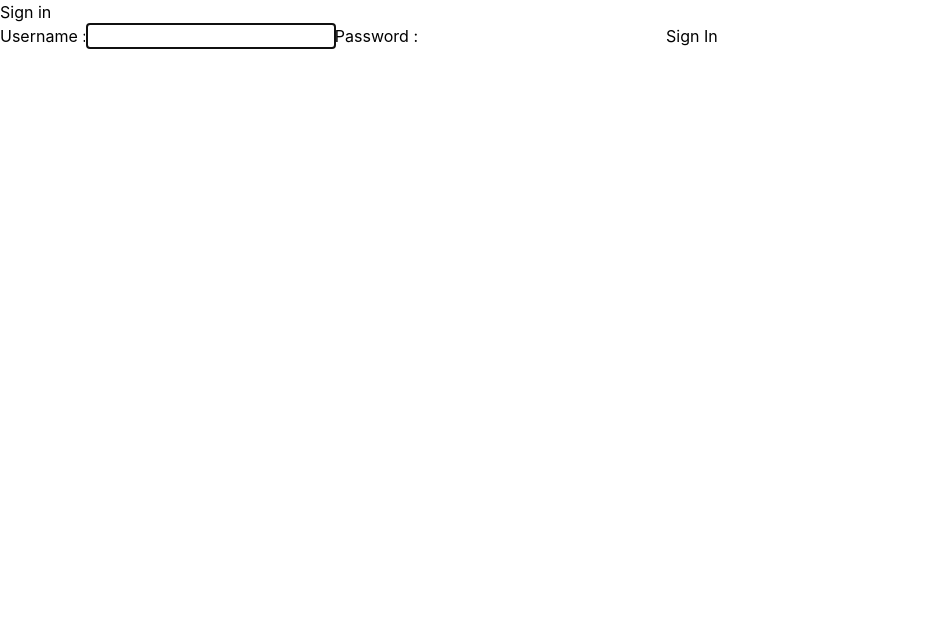
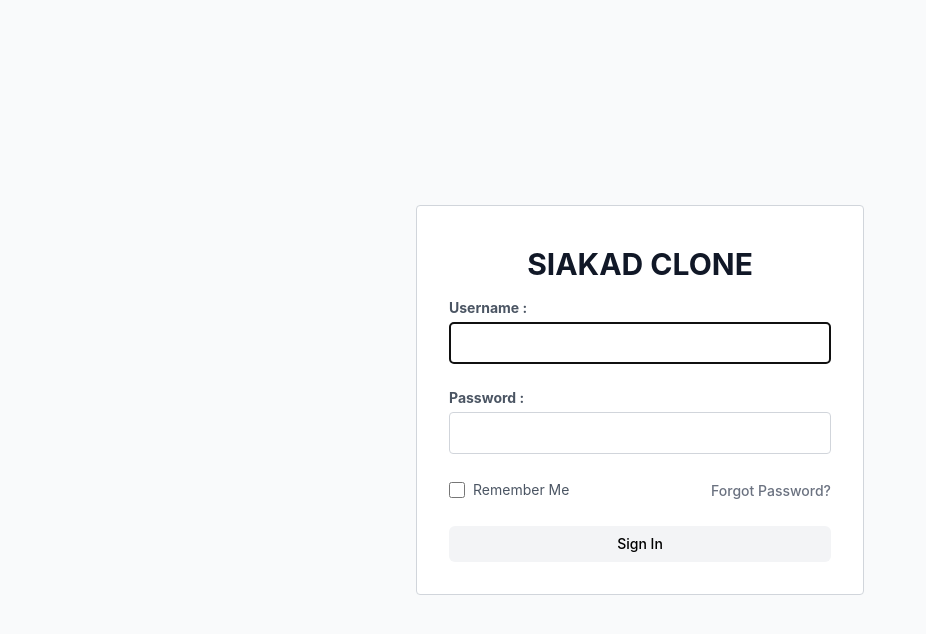
Before and after one commit to MrNewbie3/frontend-siakad-clone, a React (Create React App) app: page / in a window 1280 px wide. Shown: the top 634 px of the page, without its empty margins (0-926 px from the left). Built offline with nearby package versions, Linux system fonts and the light colour scheme.

Commit message:
add - login and destructure folder

```diff
--- a/src/App.js
+++ b/src/App.js
@@ -1,4 +1,4 @@
-import Login from "./Login";
+import Login from "./pages/Login";
 
 function App() {
   return (
--- a/src/Login.js
+++ /dev/null
@@ -1,71 +0,0 @@
-import React, { useRef, useState, useEffect, useContext } from "react";
-import AuthContext from "./context/AuthProvider";
-import axios from "./api/axios";
-import Main from "./pages/main";
-
-function Login() {
-  const { setAuth } = useContext(AuthContext);
-  const userRef = useRef();
-  const errRef = useRef();
-
-  const [user, setUser] = useState("");
-  const [pwd, setPwd] = useState("");
-  const [errMsg, setErrMsg] = useState("");
-  const [success, setSuccess] = useState(false);
-
-  useEffect(() => {
-    userRef.current.focus();
-  }, []);
-
-  useEffect(() => {
-    setErrMsg("");
-  }, [user, pwd]);
-
-  const handleSubmit = async (e) => {
-    e.preventDefault();
-    console.log(user, pwd);
-    setUser("");
-    setPwd("");
-    setSuccess(true);
-  };
-
-  return (
-    <>
-      {" "}
-      {success ? (
-        <Main />
-      ) : (
-        <section>
-          <p ref={errRef} className={errMsg ? "errmsg" : "offscreen"}>
-            {errMsg}
-          </p>
-          <h1>Sign in</h1>
-          <form onSubmit={handleSubmit}>
-            <label htmlFor="username">Username :</label>
-            <input
-              type="text"
-              id="username"
-              ref={userRef}
-              autoComplete="off"
-              onChange={(e) => setUser(e.target.value)}
-              value={user}
-              required
-            />
-            <label htmlFor="password">Password :</label>
-            <input
-              type="password"
-              id="password"
-              onChange={(e) => setPwd(e.target.value)}
-              value={pwd}
-              required
-            />
-
-            <button>Sign In</button>
-          </form>
-        </section>
-      )}{" "}
-    </>
-  );
-}
-
-export default Login;
--- /dev/null
+++ b/src/pages/Login.js
@@ -0,0 +1,109 @@
+import React, { useRef, useState, useEffect, useContext } from "react";
+import AuthContext from "../context/AuthProvider";
+import axios from "../api/axios";
+import Main from "./Main";
+
+function Login() {
+  const { setAuth } = useContext(AuthContext);
+  const userRef = useRef();
+  const errRef = useRef();
+
+  const [user, setUser] = useState("");
+  const [pwd, setPwd] = useState("");
+  const [errMsg, setErrMsg] = useState("");
+  const [success, setSuccess] = useState(false);
+
+  useEffect(() => {
+    userRef.current.focus();
+  }, []);
+
+  useEffect(() => {
+    setErrMsg("");
+  }, [user, pwd]);
+
+  const handleSubmit = async (e) => {
+    e.preventDefault();
+    console.log(user, pwd);
+    setUser("");
+    setPwd("");
+    setSuccess(true);
+  };
+
+  return (
+    <>
+      {success ? (
+        <Main />
+      ) : (
+        <section>
+          <div className="min-h-screen bg-gray-50 flex flex-col justify-center">
+            <div className="max-w-md w-full mx-auto text bg-white p-8 border border-gray-300 rounded">
+              <div className="text-3xl font-bold text-gray-900 mt-2 text-center">
+                SIAKAD CLONE
+              </div>
+              <p ref={errRef} className={errMsg ? "errmsg" : "offscreen"}>
+                {errMsg}
+              </p>
+              <form onSubmit={handleSubmit} className="space-y-6 pt-4">
+                <div>
+                  <label
+                    htmlFor="username"
+                    className="text-sm font-bold text-gray-600 block"
+                  >
+                    Username :
+                  </label>
+                  <input
+                    type="text"
+                    id="username"
+                    ref={userRef}
+                    autoComplete="off"
+                    onChange={(e) => setUser(e.target.value)}
+                    value={user}
+                    required
+                    className="w-full p-2 border border-gray-300 rounded mt-1"
+                  />
+                </div>
+                <div>
+                  <label
+                    className="text-sm font-bold text-gray-600 block"
+                    htmlFor="password"
+                  >
+                    Password :
+                  </label>
+                  <input
+                    type="password"
+                    id="password"
+                    onChange={(e) => setPwd(e.target.value)}
+                    value={pwd}
+                    required
+                    className="w-full p-2 border border-gray-300 rounded mt-1"
+                  />
+                </div>
+                <div className="flex items-center justify-between">
+                  <div className="flex items-center">
+                    <input
+                      type="checkbox"
+                      className="h-4 w-4 text-blue-300 rounded"
+                    />
+                    <label className="ml-2 text-sm text-gray-600">
+                      Remember Me
+                    </label>
+                  </div>
+                  <div>
+                    <a href="" className="font-medium text-sm text-gray-500">
+                      Forgot Password?
+                    </a>
+                  </div>
+                </div>
+                <button className="w-full py-2 px-4 bg-gray-100 hover:bg-gray-300 rounded-md text-sm font-medium">
+                  Sign In
+                </button>
+              </form>
+            </div>
+          </div>
+        </section>
+      )}
+    </>
+  );
+}
+
+export default Login;
```
